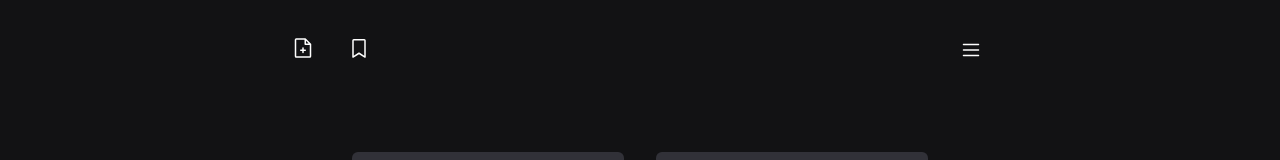
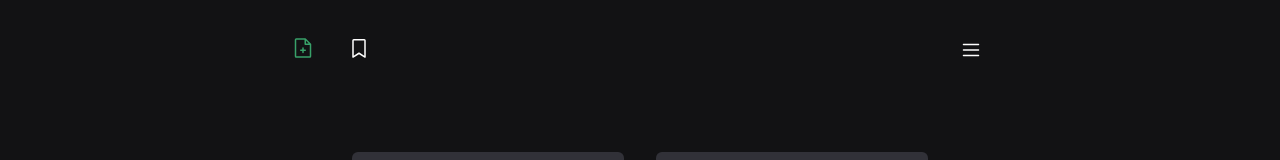
Before and after one commit to pdanmt/Planner, a React (Vite) app: page / in a window 1280 px wide. Shown: the top 160 px of the page. Built offline with nearby package versions, Linux system fonts and the light colour scheme.

Commit message:
tooltip commit

```diff
--- a/src/components/custom-navlink.tsx
+++ b/src/components/custom-navlink.tsx
@@ -14,7 +14,18 @@
 
   return (
     <Link to={to}>
-      <Box color={isActive ? 'green.500' : '#fff'}>{children}</Box>
+      <Box
+        color={isActive ? 'green.500' : '#fff'}
+        p="0 0.5rem 6px"
+        borderBottom="2px solid transparent"
+        _hover={{
+          color: 'green1',
+          borderBottom: '2px solid',
+          borderColor: 'green1',
+        }}
+      >
+        {children}
+      </Box>
     </Link>
   )
 }
--- a/src/components/tooltip.tsx
+++ b/src/components/tooltip.tsx
@@ -1,4 +1,4 @@
-import { Box, Tooltip } from '@chakra-ui/react'
+import { Tooltip } from '@chakra-ui/react'
 import { ReactNode } from 'react'
 
 interface ToolTipComponentProps {
@@ -15,20 +15,9 @@
       padding="0.5rem 1rem"
       borderRadius="6px"
       bg="secondary"
-      marginTop="0.3rem"
+      marginTop="0.8rem"
     >
-      <Box
-        p="0 0.5rem 6px"
-        color="white"
-        borderBottom="2px solid transparent"
-        _hover={{
-          color: 'green1',
-          borderBottom: '2px solid',
-          borderColor: 'green1',
-        }}
-      >
-        {children}
-      </Box>
+      {children}
     </Tooltip>
   )
 }
```
